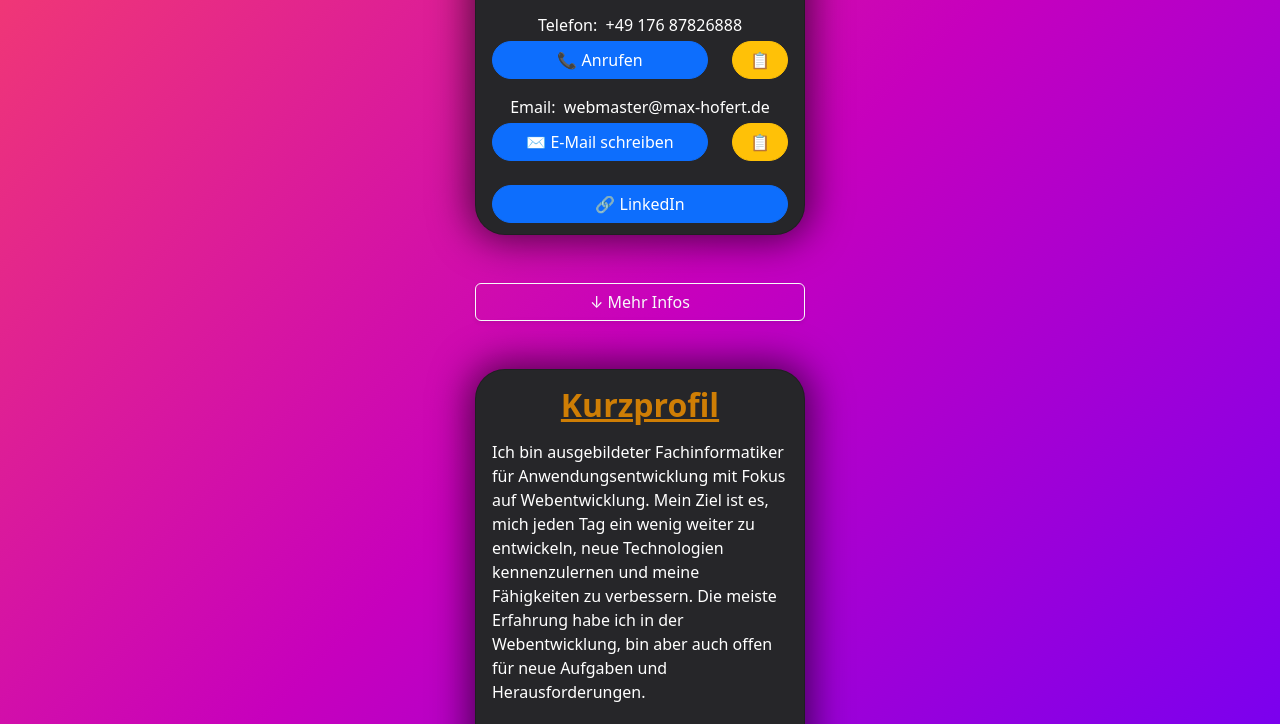
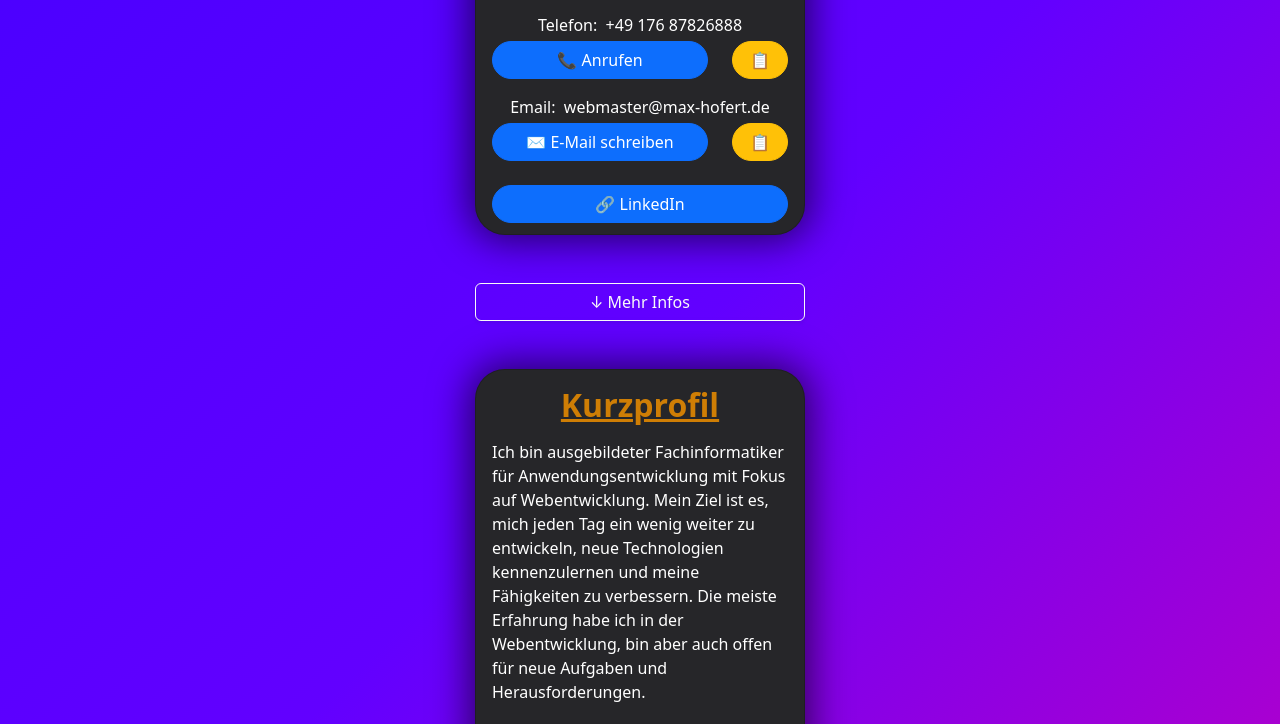
Before and after one commit to Pragbi/pragbi.github.io, a plain HTML site: page index.html in a window 1280 px wide. Shown: the part 375-1099 px from the top of the page. Drawn offline with nearby package versions, Linux system fonts and the light colour scheme.

Commit message:
#10 Refactoring

```diff
--- a/index.html
+++ b/index.html
@@ -2,7 +2,7 @@
 <html lang="de">
 <head>
   <meta charset="utf-8" />
-  <meta name="viewport" content="width=device-width, initial-scale=1" />
+  <meta name="viewport" content="width=device-width, initial-scale=1, viewport-fit=cover" />
   <title>Max Hofert | Webentwickler</title>
   <link rel="stylesheet" href="styles.css">
   <link href="https://cdn.jsdelivr.net/npm/bootstrap@5.2.3/dist/css/bootstrap.min.css" rel="stylesheet">
--- a/styles.css
+++ b/styles.css
@@ -5,9 +5,9 @@ body {
     justify-content: center;
     align-items: center;
 
-    background: linear-gradient(135deg, #ff4b5c, #c700bd, #6200ff, #4400ff);
+    background: linear-gradient(-45deg, #ff4b5c, #c700bd, #6200ff, #4400ff);
     background-repeat: no-repeat;
-    background-size: 100vw 350vh;
+    background-size: 110vw 350vh;
 }
 
 .rounded-custom {
```
